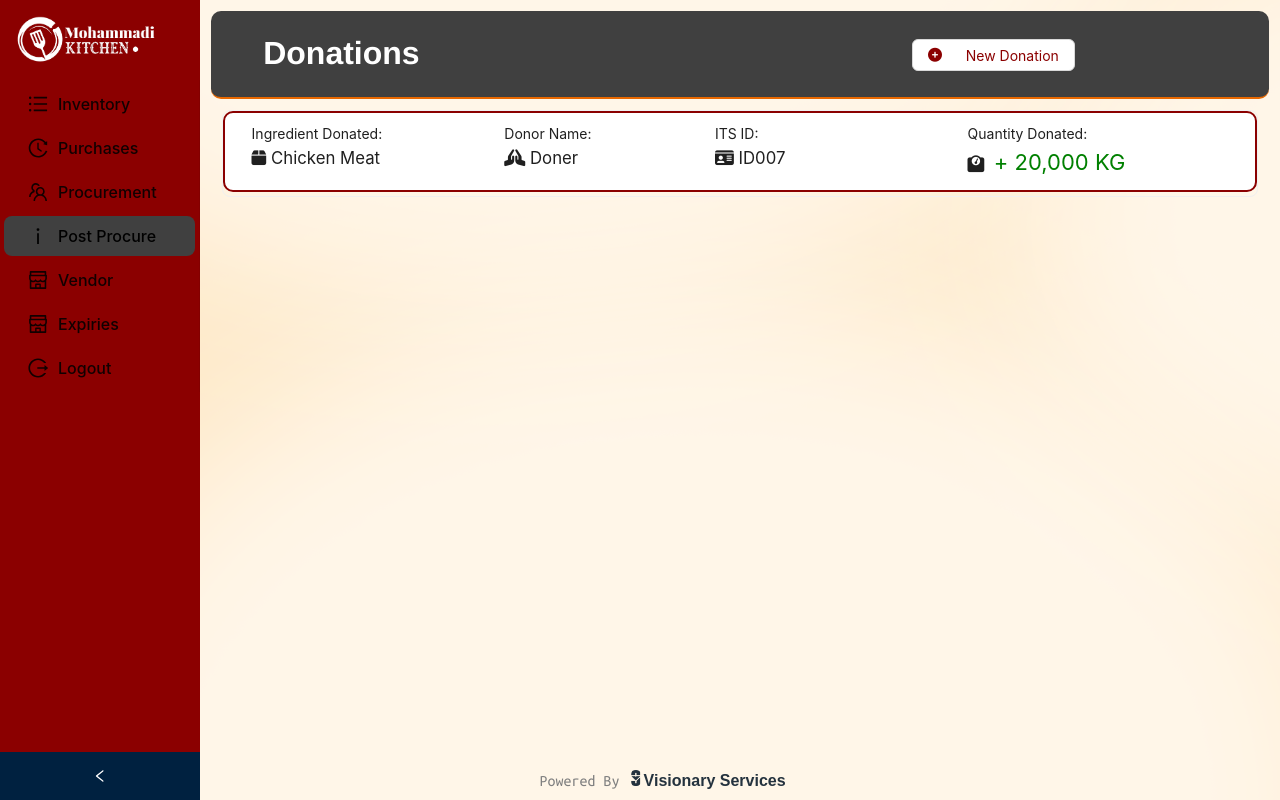
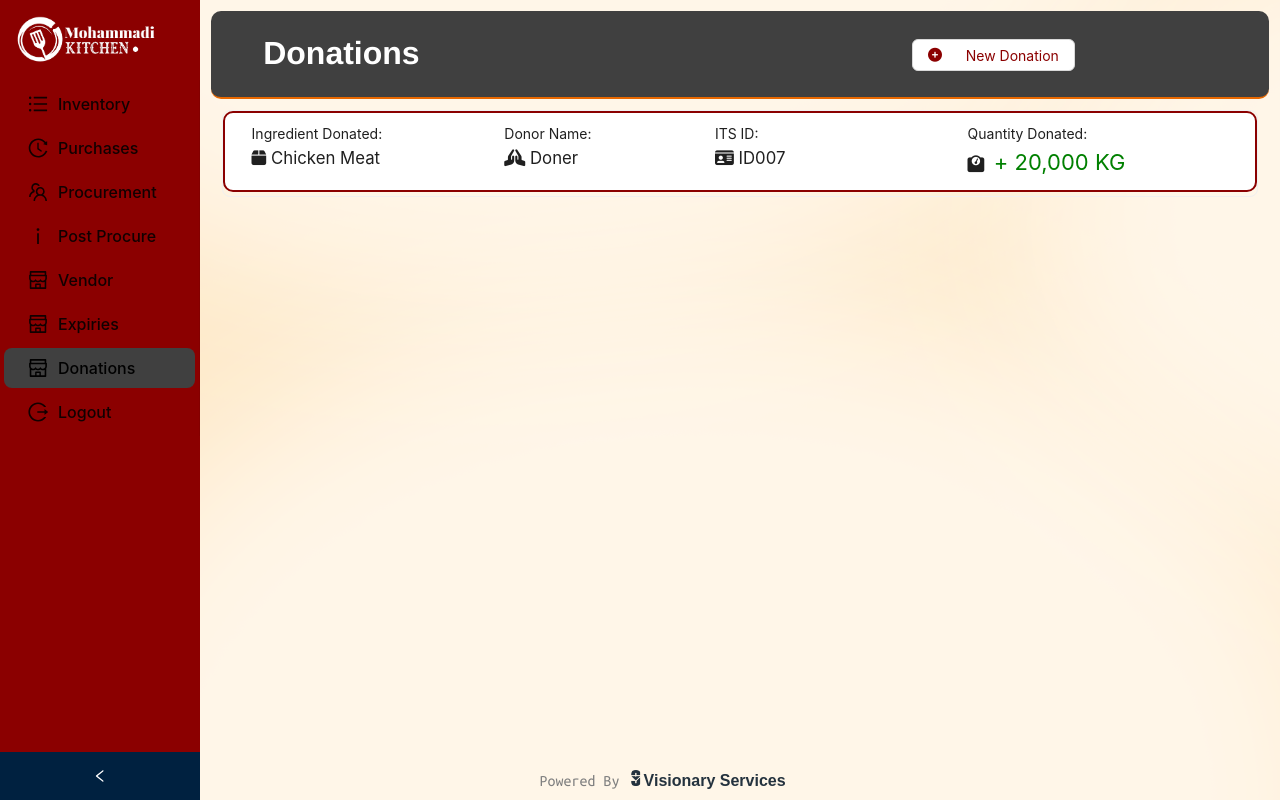
Before and after one commit to fakhruddin-vsbizz/mkitchen-ui, a React (Create React App) app in the folder frontend/: page /pai/donations in a window 1280 px wide. Built offline with nearby package versions, Linux system fonts and the light colour scheme; a web font is replaced by a local one.

Commit message:
Report And Donations Screen and UI with Build

```diff
--- a/frontend/src/components/navigation/SideNav.js
+++ b/frontend/src/components/navigation/SideNav.js
@@ -157,8 +157,15 @@ const pai = [
     </Link>
   ),
   getItem(
+    <Link to="/pai/donations">Donations</Link>,
+    "7",
+    <Link to="/pai/donations">
+      <ShopOutlined style={{ fontSize: "20px" }} />
+    </Link>
+  ),
+  getItem(
     <span onClick={logoutHandler}>Logout</span>,
-    "7",
+    "8",
     <Link onClick={logoutHandler}>
       <LogoutOutlined style={{ fontSize: "20px" }} />
     </Link>
--- a/frontend/src/procurement_inventory/donation/Donations.js
+++ b/frontend/src/procurement_inventory/donation/Donations.js
@@ -59,7 +59,7 @@ const VerifyVendor = () => {
       style={{ margin: 0, padding: 0, backgroundImage: `url(${DeshboardBg})` }}
     >
       <div style={{ display: "flex" }}>
-        <SideNav k="4" userType="pai" />
+        <SideNav k="7" userType="pai" />
         <div style={{ width: "100%" }}>
           <Header
             title="Donations"
```
Also changed, not shown: 12 other files (tests, documents, lock files or other folders).
